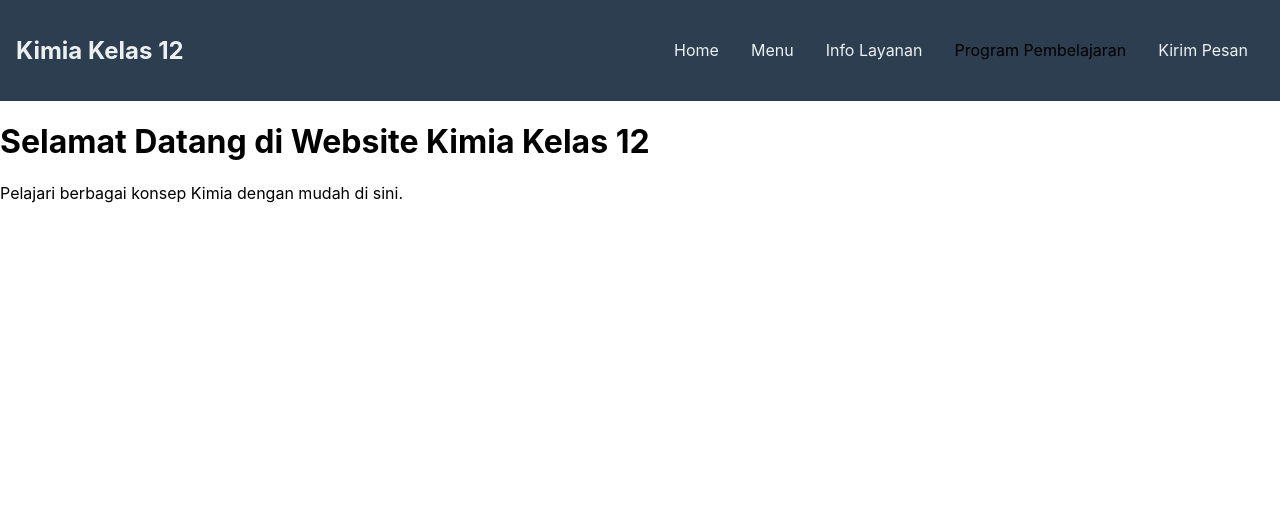
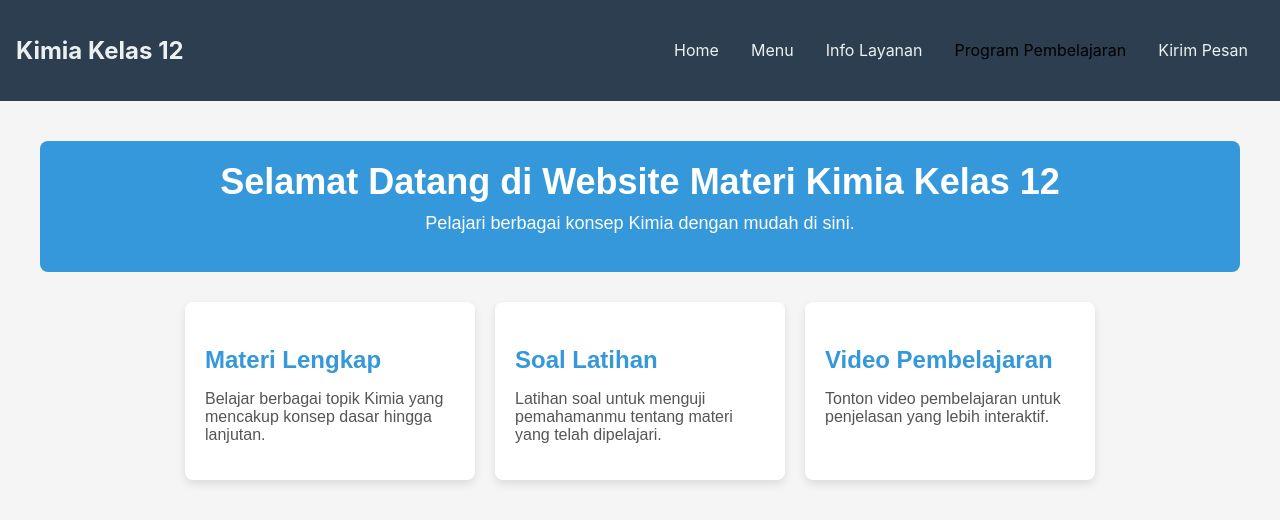
Before and after one commit to Viddsnrt/Project-PSW-1-Kelompok-10, a React (Create React App) app: page / in a window 1280 px wide. Shown: the top 528 px of the page. Built offline with nearby package versions, Linux system fonts and the light colour scheme.

Commit message:
Update Home.js

```diff
--- a/src/Home.js
+++ b/src/Home.js
@@ -1,10 +1,28 @@
 import React from 'react';
+import './Home.css'; // Make sure to create this CSS file for styling
 
 function Home() {
   return (
-    <div>
-      <h1>Selamat Datang di Website Kimia Kelas 12</h1>
-      <p>Pelajari berbagai konsep Kimia dengan mudah di sini.</p>
+    <div className="home-container">
+      <div className="header">
+        <h1 className="home-title">Selamat Datang di Website Materi Kimia Kelas 12</h1>
+        <p className="home-description">Pelajari berbagai konsep Kimia dengan mudah di sini.</p>
+      </div>
+
+      <div className="features">
+        <div className="feature">
+          <h3>Materi Lengkap</h3>
+          <p>Belajar berbagai topik Kimia yang mencakup konsep dasar hingga lanjutan.</p>
+        </div>
+        <div className="feature">
+          <h3>Soal Latihan</h3>
+          <p>Latihan soal untuk menguji pemahamanmu tentang materi yang telah dipelajari.</p>
+        </div>
+        <div className="feature">
+          <h3>Video Pembelajaran</h3>
+          <p>Tonton video pembelajaran untuk penjelasan yang lebih interaktif.</p>
+        </div>
+      </div>
     </div>
   );
 }
```
